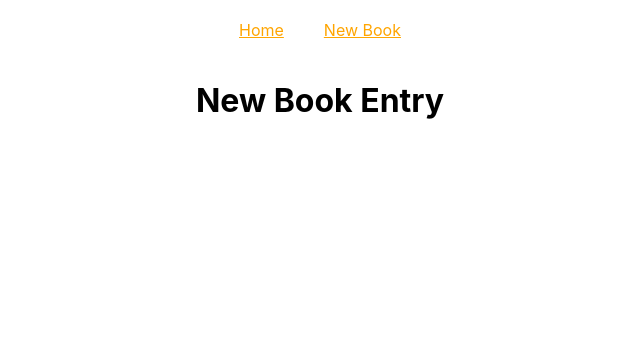
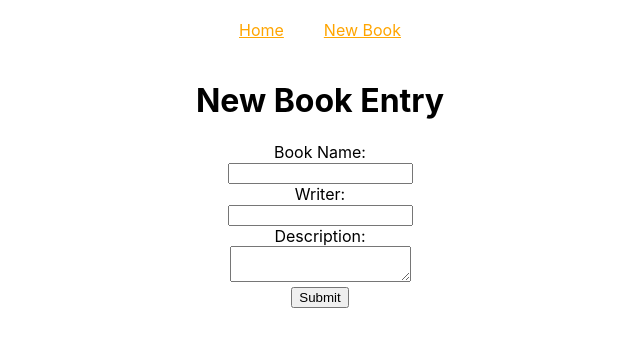
Before and after one commit to pauldipjoy/react_App_bohibrihi, a React (Create React App) app: page /new-book in a window 1280 px wide. Shown: the top 346 px of the page, without its empty margins (320-960 px from the left). Built offline with nearby package versions, Linux system fonts and the light colour scheme.

Commit message:
React Forms Controlled Component

```diff
--- a/src/components/representational/NewBook.js
+++ b/src/components/representational/NewBook.js
@@ -1,16 +1,72 @@
-import React from 'react';
+import React, { Component } from 'react';
 
 
 
-const NewBook = props=> {
+class NewBook extends Component {
 
-    console.log(props);
+    constructor(props){
+        super(props);
+        this.state = {
+
+        bookName : "",
+        writer : "",
+        description : ""
+        }
+    }
+
+
+
+
+    handleInputChange = event => {
+
+        // console.log(event.target);
+
+    const name = event.target.name;
+    const value = event.target.value;
+
+    // console.log(name , value);
+
+    this.setState({
+
+    [name] : value
+
+    })
+
+
+}
+
+componentDidUpdate(){
+
+    console.log(this.state);
+}
+
+
+
+
+
+render() {
 
     return(
 
         <div>
 
             <h1> New Book Entry </h1>
+
+            <form>
+                <label> Book Name:</label>
+                <br/>
+                <input type= "text" name="bookName" value={this.state.bookName}   onChange = { event => this.handleInputChange(event)}/>
+                <br/>
+                <label> Writer:</label>
+                <br/>
+                <input type= "text" name="writer" value={this.state.writer} onChange = { event => this.handleInputChange(event)}/>
+                <br/>
+                <label> Description:</label>
+                <br/>
+                <textarea  name="description"  value={this.state.description} onChange = { event => this.handleInputChange(event)} />
+                <br/>
+                <input type= "submit" value= "Submit"/>
+            </form>
 
 
         </div>
@@ -20,7 +76,7 @@ return(
 
         );
 
-
+}
 
 }
 
```
Also changed, not shown: src/components/MainComponent.js (+5 -4 lines). Lines whose indentation alone changed are shown as unchanged.
